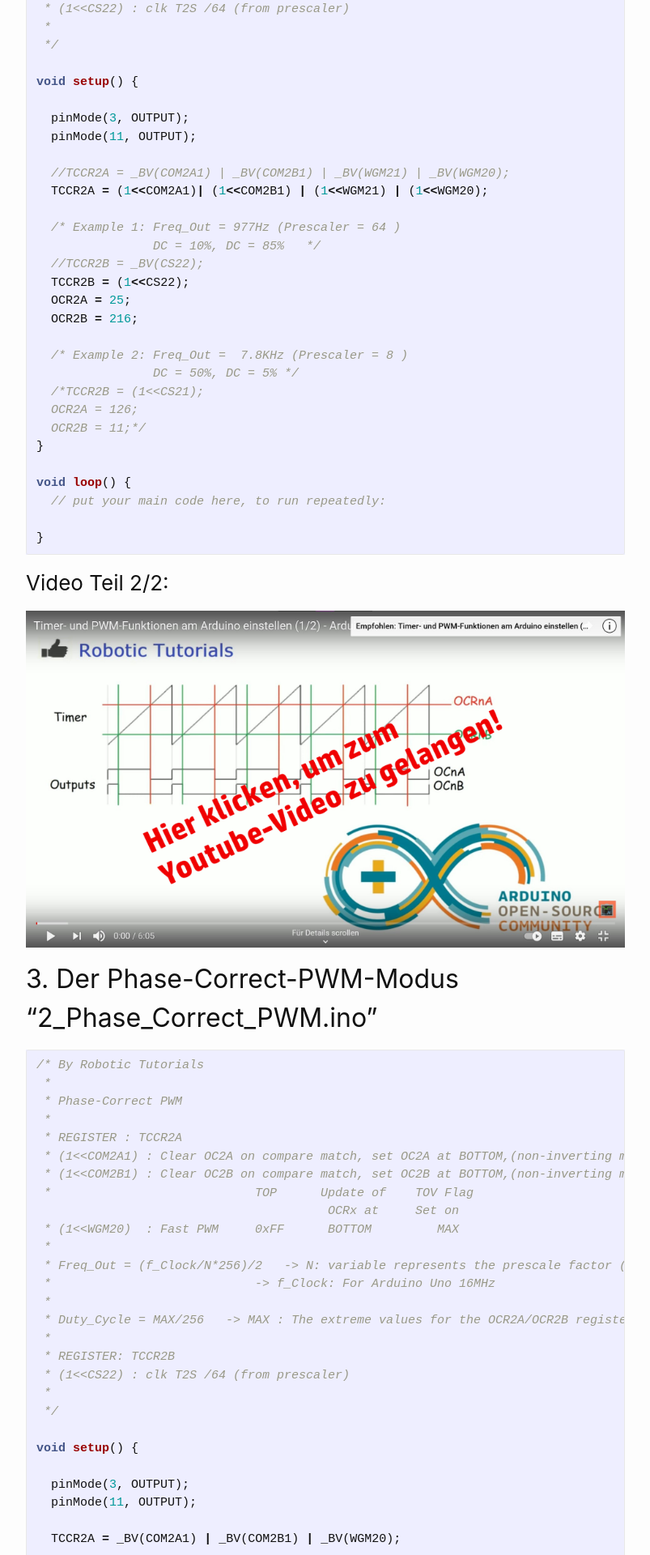
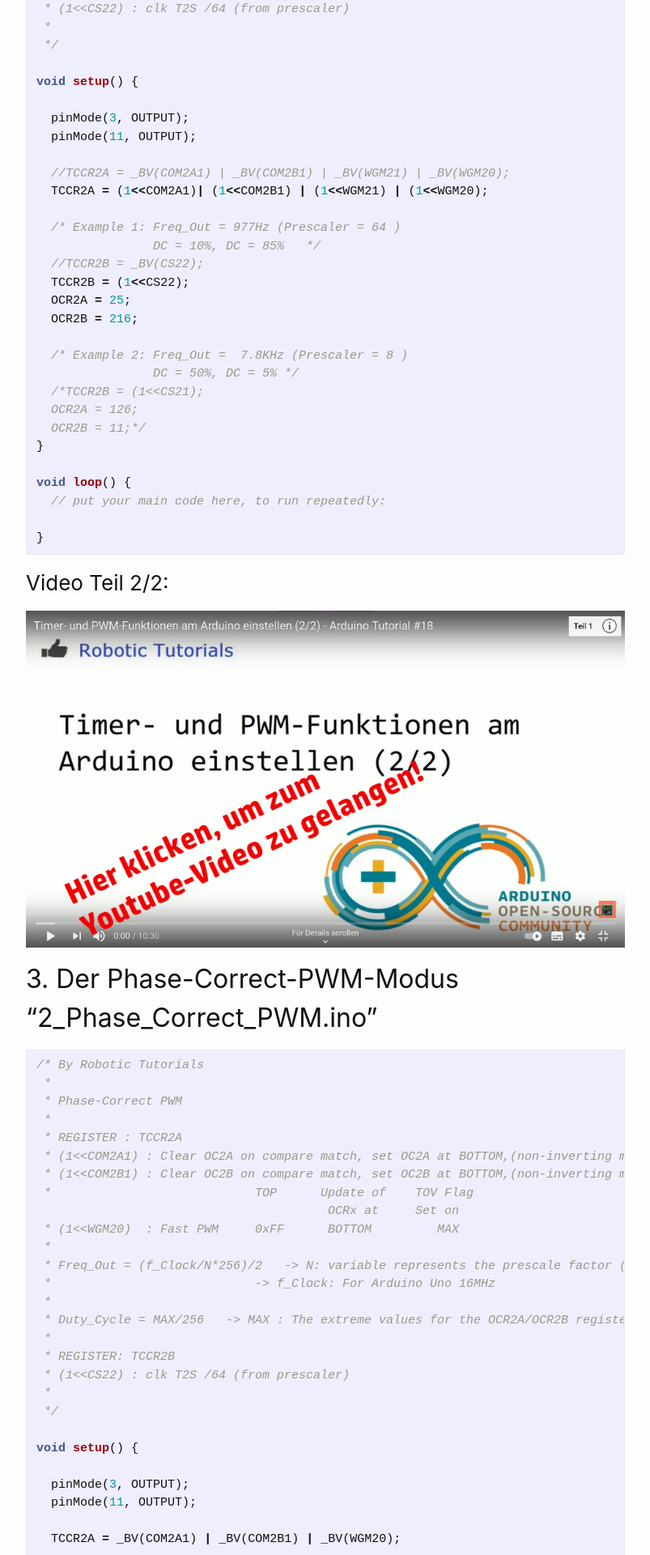
Before and after one commit to nikoro1904/robotic-tutorials, a Jekyll site: the page built from docs/_posts/tutorial_timer/2020-11-24-tutorial_timer_2_code.md, in a window 1280 px wide. Shown: the part 2463-4383 px from the top of the page at 81% size, without its empty margins (238-1041 px from the left). Built offline with Jekyll 4.4.1, drawn with Linux system fonts in a browser that asks for light colours.

Commit message:
fixed link

````diff
--- a/docs/_posts/tutorial_timer/2020-11-24-tutorial_timer_2_code.md
+++ b/docs/_posts/tutorial_timer/2020-11-24-tutorial_timer_2_code.md
@@ -119,7 +119,7 @@ void loop() {
 ```
 
 ### Video Teil 2/2:
-[<img src="../../../../../robotic-tutorials/assets/media/Youtube_Link_images/yt_link_timer_1.jpg" alt="Link-Image">](https://www.youtube.com/watch?v=HfIPJ1FykdQ)
+[<img src="../../../../../robotic-tutorials/assets/media/Youtube_Link_images/yt_link_timer_2.jpg" alt="Link-Image">](https://www.youtube.com/watch?v=HfIPJ1FykdQ)
 
 ## 3. Der Phase-Correct-PWM-Modus "2_Phase_Correct_PWM.ino"
 
````
